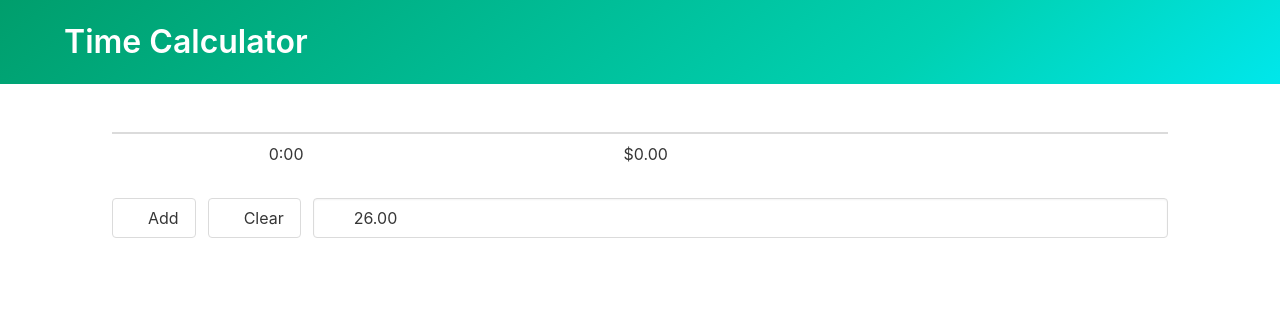
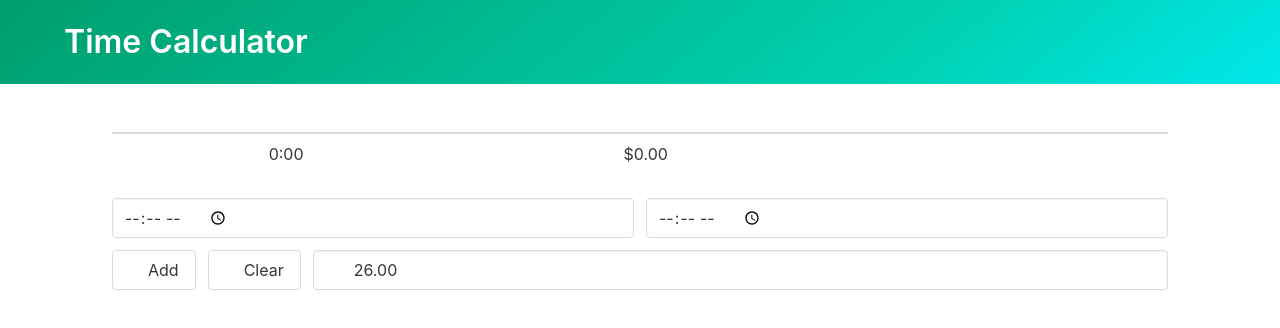
Before and after one commit to gwillz/time-calculator, a React app: page / in a window 1280 px wide. Shown: the top 328 px of the page. Built offline with nearby package versions, Linux system fonts and the light colour scheme; a web font is replaced by a local one.

Commit message:
Added start/end time inputs

```diff
--- a/src/app.tsx
+++ b/src/app.tsx
@@ -3,7 +3,7 @@ import * as React from 'react'
 import {connect, DispatchProp} from 'react-redux'
 import {Item, State} from './store'
 import {ItemRow} from './item'
-import RateInput from './rate'
+import {AppControls} from './controls'
 import {formatHours} from './core'
 
 type Props = DispatchProp & {
@@ -12,16 +12,22 @@ type Props = DispatchProp & {
     minutes: number;
 }
 
+
+function Header() {
+    return (
+        <div className="hero is-small is-bold is-primary">
+        <div className="hero-body">
+        <div className="container is-squished">
+            <h1 className="title">
+                Time Calculator
+            </h1>
+        </div>
+        </div>
+        </div>
+    )
+}
+
 export class App extends React.Component<Props> {
-
-    onAdd = () => {
-        this.props.dispatch({ type: 'ITEM_NEW' });
-    }
-
-    onClear = () => {
-        this.props.dispatch({ type: 'ITEM_CLEAR' });
-    }
-
     render() {
         const {items, rate, minutes} = this.props;
         const amount = (minutes / 60 * rate).toFixed(2);
@@ -29,15 +35,7 @@ export class App extends React.Component<Props> {
 
         return (
             <>
-            <div className="hero is-small is-bold is-primary">
-            <div className="hero-body">
-            <div className="container is-squished">
-                <h1 className="title">
-                    Time Calculator
-                </h1>
-            </div>
-            </div>
-            </div>
+            <Header/>
             <div className="section container is-squished">
                 <table className="table is-fullwidth">
                 <tbody>
@@ -62,42 +60,10 @@ export class App extends React.Component<Props> {
                     </tr>
                 </tfoot>
                 </table>
-                <div className='field is-grouped'>
-                    <span className='control'>
-                        <button
-                            type='button'
-                            className='button'
-                            title='New Entry'
-                            onClick={this.onAdd}>
-                            <span className='icon is-small'>
-                                <i className='fas fa-plus-circle'/>
-                            </span>
-                            <span>
-                                Add
-                            </span>
-                        </button>
-                    </span>
-                    <span className='control'>
-                        <button
-                            type='button'
-                            className='button'
-                            title='Clear All'
-                            onClick={this.onClear}>
-                            <span className='icon is-small'>
-                                <i className='fas fa-eraser'/>
-                            </span>
-                            <span>
-                                Clear
-                            </span>
-                        </button>
-                    </span>
-                    <span className='control is-expanded has-icons-left'>
-                        <RateInput/>
-                        <span className='icon is-small is-left'>
-                            <i className='fas fa-dollar-sign'/>
-                        </span>
-                    </span>
-                </div>
+                <AppControls
+                    dispatch={this.props.dispatch}
+                    rate={rate}
+                />
             </div>
             </>
         )
@@ -106,7 +72,7 @@ export class App extends React.Component<Props> {
 
 export function Loader() {
     return (
-        <div>
+        <div className='loading'>
             Loading...
         </div>
     )
--- /dev/null
+++ b/src/controls.tsx
@@ -0,0 +1,147 @@
+
+import * as React from 'react'
+import * as moment from 'moment'
+import {connect, DispatchProp} from 'react-redux'
+import RateInput from './rate'
+import {State as Store} from './store'
+import {formatHours} from './core'
+
+
+type Props = DispatchProp & {
+    rate: number;
+    lastDate?: Date;
+}
+
+type State = {
+    [key: string]: string;
+}
+
+export class AppControls extends React.Component<Props, State> {
+
+    private beginning: HTMLInputElement | null;
+    private ending: HTMLInputElement | null;
+
+    constructor(props: Props) {
+        super(props);
+        this.state = {
+            beginning: '',
+            ending: '',
+        }
+    }
+
+    getTime() {
+        if (!this.beginning || !this.ending) return;
+        if (!this.state.beginning || !this.state.ending) return;
+
+        let start = this.beginning.valueAsDate as Date;
+        let end   = this.ending.valueAsDate as Date;
+        let minutes = (end.getTime() - start.getTime()) / 60000;
+
+        return Math.round(minutes);
+    }
+
+    onInput = (event: React.SyntheticEvent<HTMLInputElement>) => {
+        const {name, value, valueAsDate} = event.currentTarget;
+
+        if (this.state[name] === value) return;
+        if (!(valueAsDate instanceof Date)) return;
+
+        this.setState({
+            [name]: value
+        })
+    }
+
+    onAdd = () => {
+        this.props.dispatch({
+            type: 'ITEM_NEW',
+            minutes: this.getTime(),
+        });
+
+        this.setState(state => ({
+            beginning: state.ending,
+            ending: '',
+        }))
+
+    }
+
+    onClear = () => {
+        this.props.dispatch({ type: 'ITEM_CLEAR' });
+    }
+
+    render() {
+        return (
+            <>
+            <div className='field is-grouped'>
+                <span className='control is-expanded'>
+                    <input
+                        type='time'
+                        className='input'
+                        title='Beginning'
+                        name='beginning'
+                        ref={r => this.beginning = r}
+                        value={this.state.beginning}
+                        onChange={this.onInput}
+                    />
+                </span>
+                <span className='control is-expanded'>
+                    <input
+                        type='time'
+                        className='input'
+                        title='Ending'
+                        name='ending'
+                        ref={r => this.ending = r}
+                        value={this.state.ending}
+                        onChange={this.onInput}
+                    />
+                </span>
+            </div>
+            <div className='field is-grouped'>
+                <span className='control'>
+                    <button
+                        type='button'
+                        className='button'
+                        title='New Entry'
+                        onClick={this.onAdd}>
+                        <span className='icon is-small'>
+                            <i className='fas fa-plus-circle'/>
+                        </span>
+                        <span>
+                            Add
+                        </span>
+                    </button>
+                </span>
+                <span className='control'>
+                    <button
+                        type='button'
+                        className='button'
+                        title='Clear All'
+                        onClick={this.onClear}>
+                        <span className='icon is-small'>
+                            <i className='fas fa-eraser'/>
+                        </span>
+                        <span>
+                            Clear
+                        </span>
+                    </button>
+                </span>
+                <span className='control is-expanded has-icons-left'>
+                    <RateInput/>
+                    <span className='icon is-small is-left'>
+                        <i className='fas fa-dollar-sign'/>
+                    </span>
+                </span>
+            </div>
+            </>
+        )
+    }
+}
+
+function fromDate(date: Date) {
+    let hours   = date.getHours(),
+        minutes = date.getMinutes();
+    return `${hours}:${minutes}`;
+}
+
+export default connect((state: Store) => ({
+    rate: state.rate
+}))(AppControls);
--- a/src/store.ts
+++ b/src/store.ts
@@ -2,6 +2,7 @@
 import {createStore} from 'redux'
 import {persistReducer, persistStore} from 'redux-persist'
 import local from 'redux-persist/lib/storage'
+import {formatHours} from './core'
 
 export interface Item {
     name: string;
@@ -17,6 +18,7 @@ export type State = {
 
 type Action = {
     type: 'ITEM_NEW';
+    minutes?: number;
 } | {
     type: 'ITEM_EDIT';
     index: number;
@@ -29,6 +31,11 @@ type Action = {
 } | {
     type: 'RATE_EDIT';
     rate: number;
+} | {
+    type: 'DATE_EDIT';
+    date: {
+        [name: string]: Date;
+    }
 }
 
 const init_state: State = {
@@ -45,8 +52,8 @@ function reducer(state = init_state, action: Action): State {
                 ...state,
                 items: (items.push({
                     name: '',
-                    calc: '',
-                    minutes: 0,
+                    calc: action.minutes ? formatHours(action.minutes) : '',
+                    minutes: action.minutes || 0,
                 }), items)
             }
 
```
Also changed, not shown: src/common/button.tsx (added), src/common/input.tsx (added).
